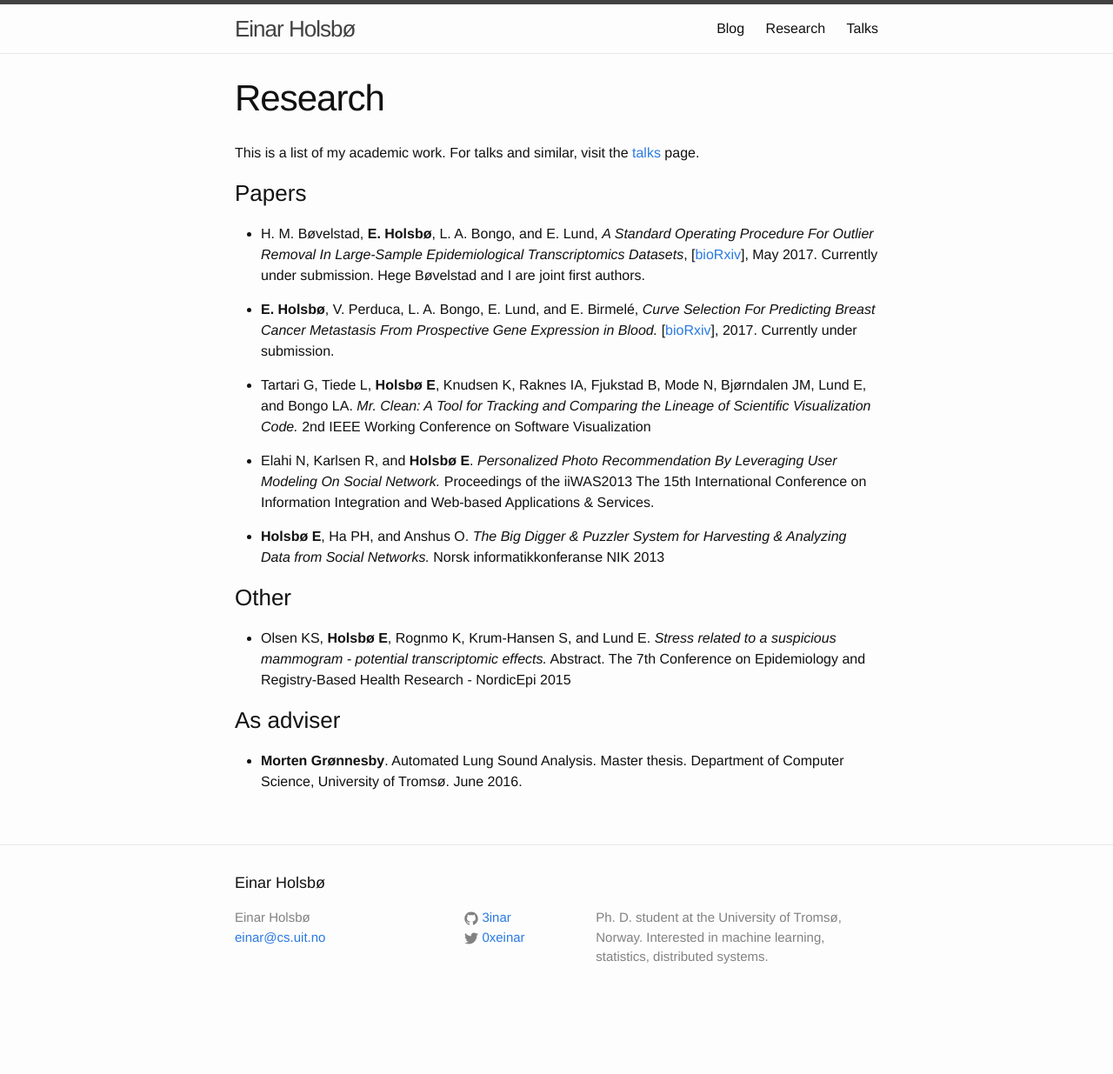
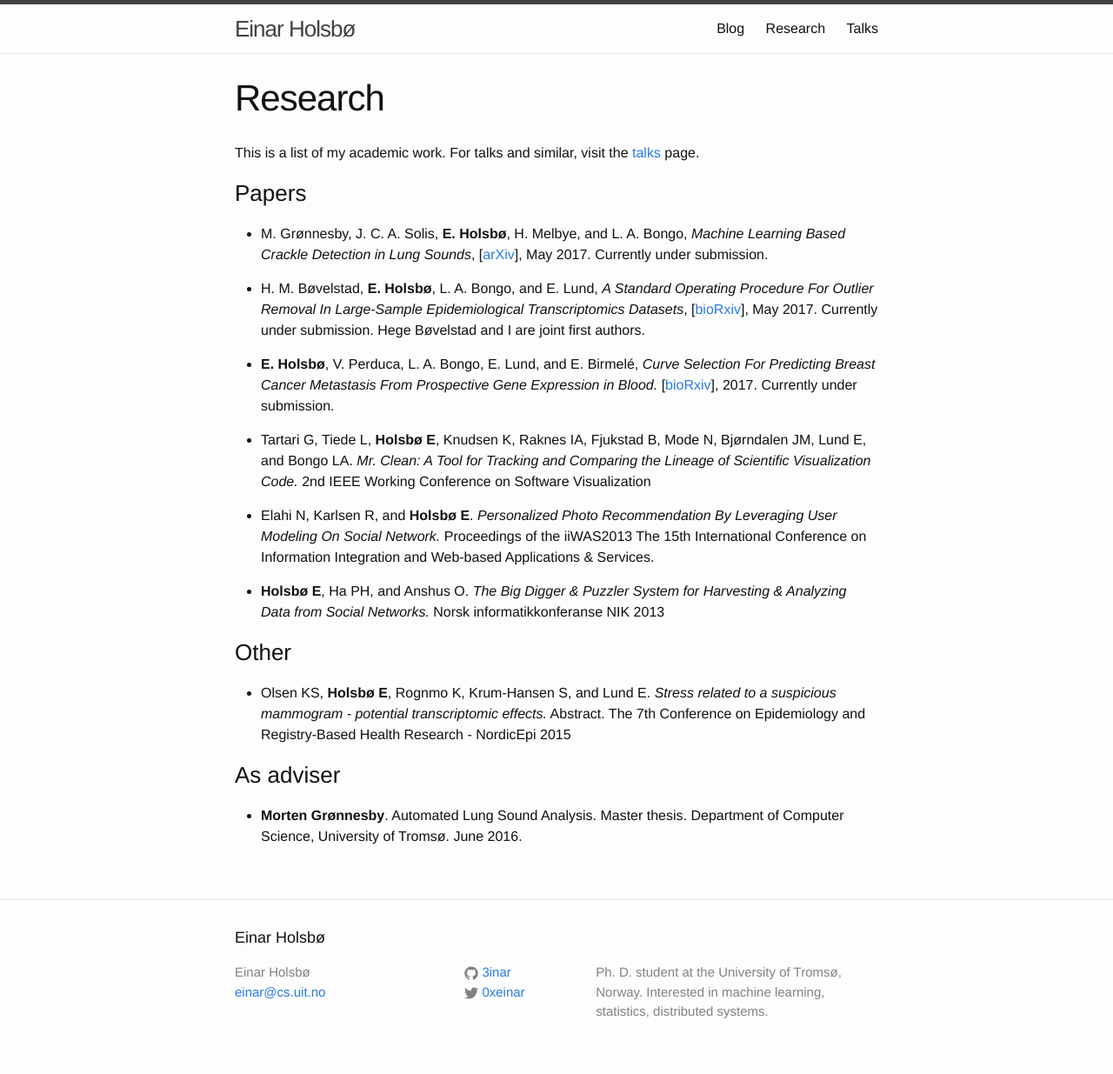
Before and after one commit to 3inar/3inar.github.io, a Jekyll site: the page built from research.md, in a window 1280 px wide. Shown: the whole page at 87% size. Built offline with Jekyll 4.4.1, drawn with Linux system fonts in a browser that asks for light colours; before the commit the page ends 1172 px from its top, so only the background shows below that.

Commit message:
add lung sounds

```diff
--- a/research.md
+++ b/research.md
@@ -7,6 +7,8 @@ permalink: /research/
 This is a list of my academic work. For talks and similar, visit the [talks](/talks/) page.
 
 ### Papers
+* M. Grønnesby, J. C. A. Solis, __E. Holsbø__, H. Melbye, and L. A. Bongo, _Machine Learning Based Crackle Detection in Lung Sounds_, \[[arXiv](https://arxiv.org/abs/1706.00005)\], May 2017. Currently under submission.
+
 * H. M. Bøvelstad, __E. Holsbø__, L. A. Bongo, and E. Lund, _A Standard Operating Procedure For Outlier Removal In Large-Sample Epidemiological Transcriptomics Datasets_, \[[bioRxiv](http://biorxiv.org/content/early/2017/05/31/144519)\], May 2017. Currently under submission. Hege Bøvelstad and I are joint first authors.
 
 * __E. Holsbø__, V. Perduca, L. A. Bongo, E. Lund, and E. Birmelé, _Curve Selection For Predicting Breast Cancer Metastasis From Prospective Gene Expression in Blood._ \[[bioRxiv](http://www.biorxiv.org/content/early/2017/05/23/141325??collection=)\], 2017. Currently under submission.
```
